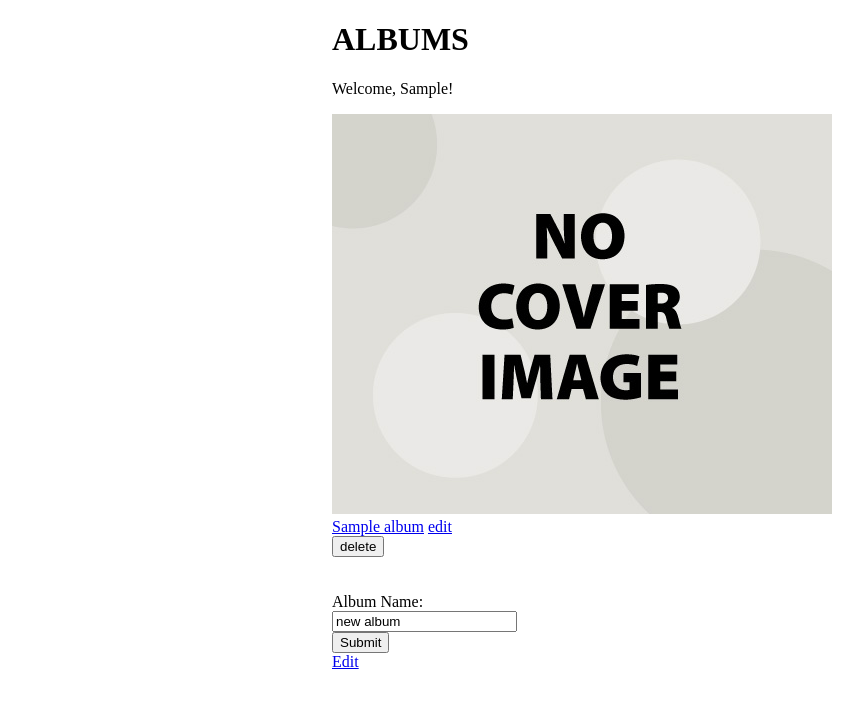
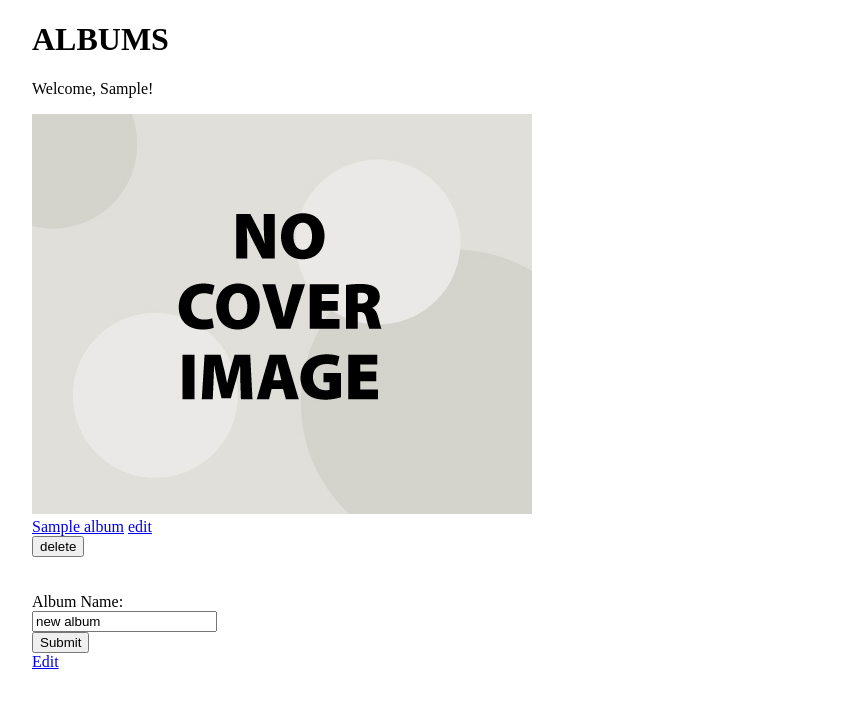
Before and after one commit to Kenny-YellowSub/485project, a Flask app: a page that uses project1/views/base.html in a window 1280 px wide. Shown: the top 708 px of the page, without its empty margins (58-921 px from the left). Run offline with Flask 2, Linux system fonts and the light colour scheme; tables that the repository leaves empty hold one stand-in row (values such as "Sample post").

Commit message:
april 11

```diff
--- a/project1/sql/tbl_create.sql
+++ b/project1/sql/tbl_create.sql
@@ -9,7 +9,7 @@ CREATE TABLE User(
 
 CREATE TABLE Photo(
     picid       VARCHAR(40),
-    path         VARCHAR(255) NOT NULL,
+    path        VARCHAR(255) NOT NULL,
     format      CHAR(3) NOT NULL,
     date        DATE,
     CONSTRAINT pk_picid PRIMARY KEY(picid)
--- a/project1/static/css/style.css
+++ b/project1/static/css/style.css
@@ -2,5 +2,5 @@
 
 .center {
 	margin:0 auto;
-	max-width: 500px;
+	max-width: 1100px;
 }
```
Also changed, not shown: project1/app.py (line endings or trailing spaces), project1/models/Album.py (line endings or trailing spaces), 1 other file.
